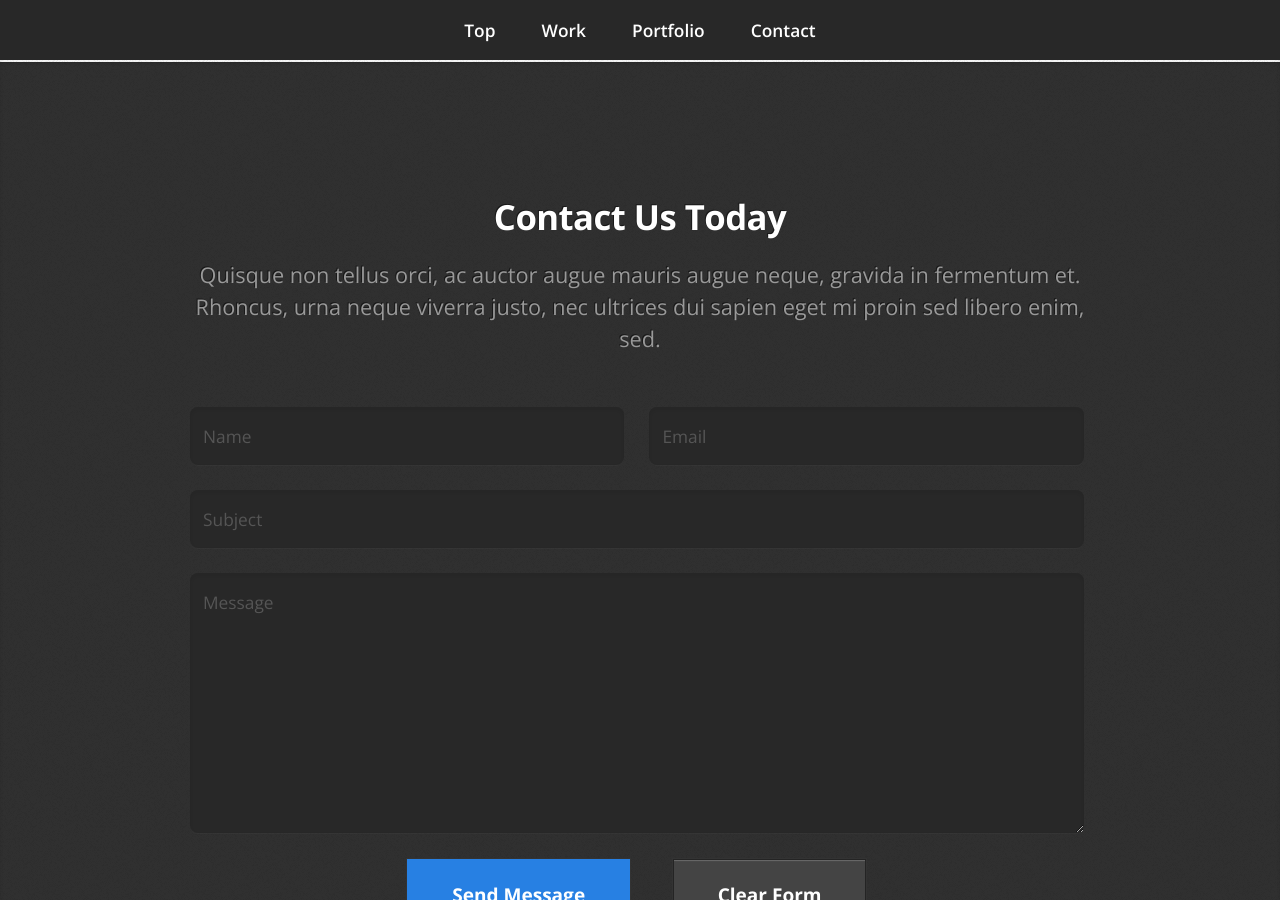
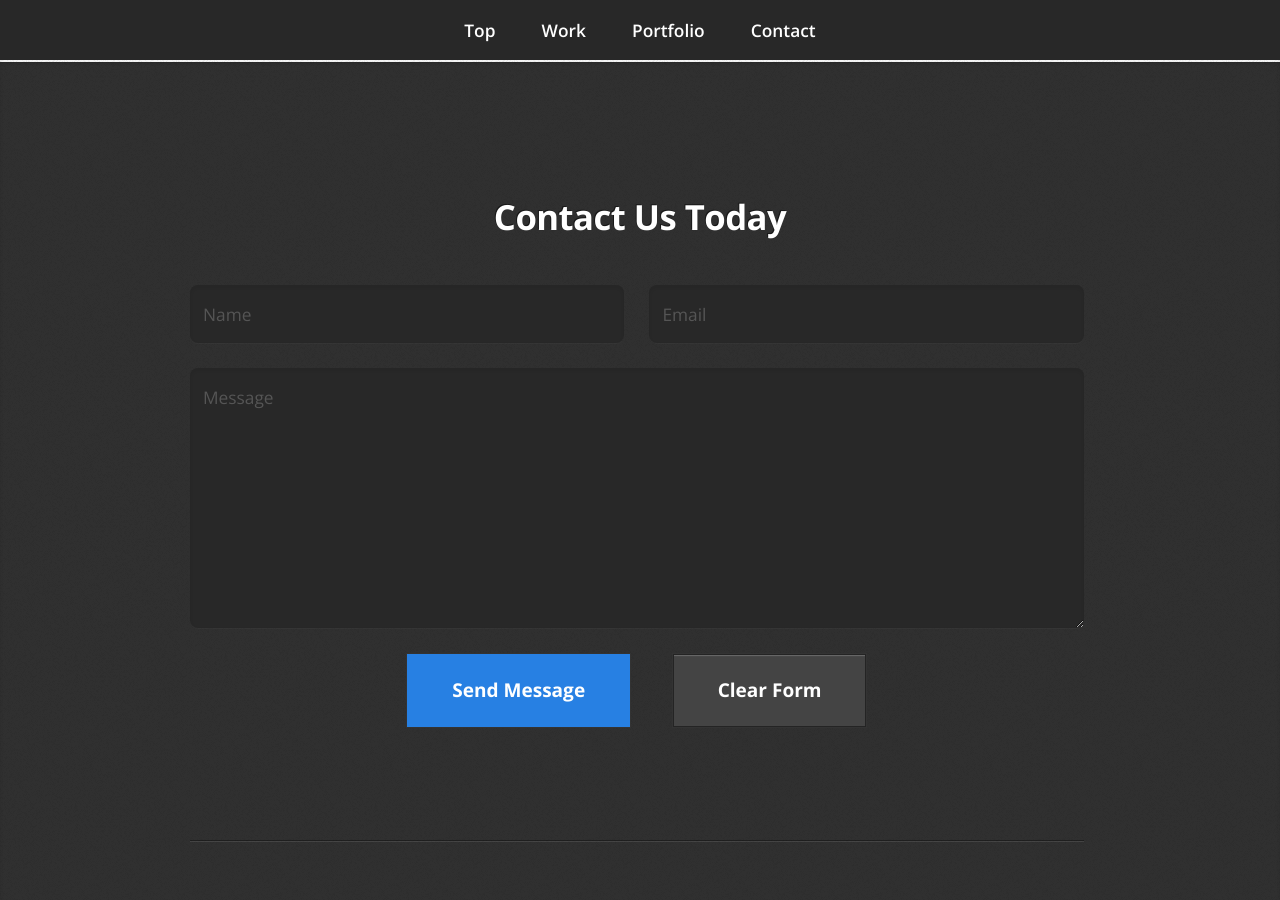
Before and after one commit to mdxprograms/mhi-contractors, a Jekyll site: the page built from index.html, in a window 1280 px wide and 900 px high, scrolled down 2652 px. Built offline with Jekyll 4.4.1, drawn with Linux system fonts in a browser that asks for light colours.

Commit message:
Adding form

```diff
--- a/index.html
+++ b/index.html
@@ -79,25 +79,17 @@
   <article id="contact" class="container 75%">
     <header>
       <h2>Contact Us Today</h2>
-      <p>
-        Quisque non tellus orci, ac auctor augue mauris augue neque, gravida in fermentum et. Rhoncus, urna neque viverra justo, nec ultrices dui sapien eget mi proin sed libero enim, sed.
-      </p>
     </header>
     <div class="container">
       <div class="row">
         <div class="9u 12u(mobile)">
-          <form method="post" action="#">
+          <form method="post" action="https://formspree.io/denny@mhi.contractors">
             <div class="row">
               <div class="6u 12u(mobile)">
-                <input id="name" name="name" type="text" placeholder="Name" />
+                <input id="name" name="name" type="text" placeholder="Name" require/>
               </div>
               <div class="6u 12u(mobile)">
-                <input name="email" type="text" id="email" placeholder="Email" />
-              </div>
-            </div>
-            <div class="row">
-              <div class="12u">
-                <input name="subject" type="text" placeholder="Subject" id="subject" />
+                <input name="_replyto" type="text" id="email" placeholder="Email" required/>
               </div>
             </div>
             <div class="row">
```
